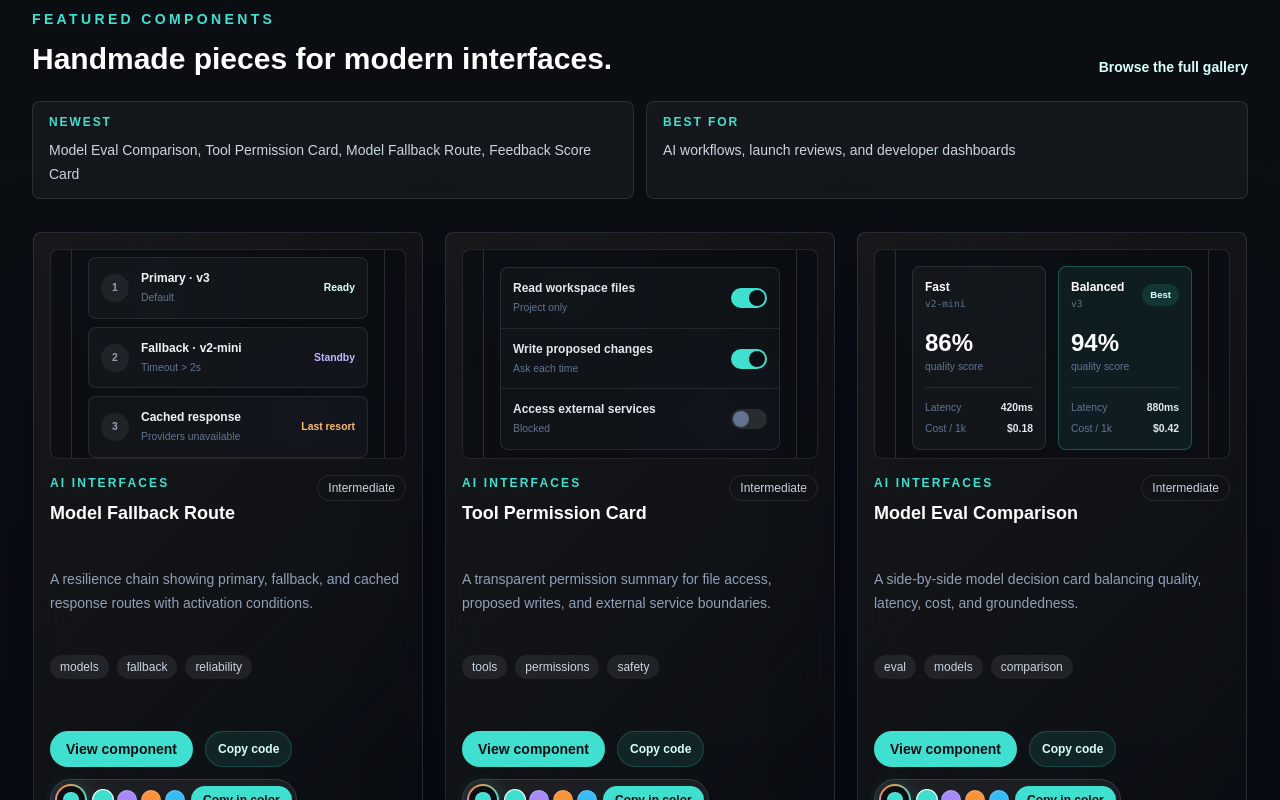
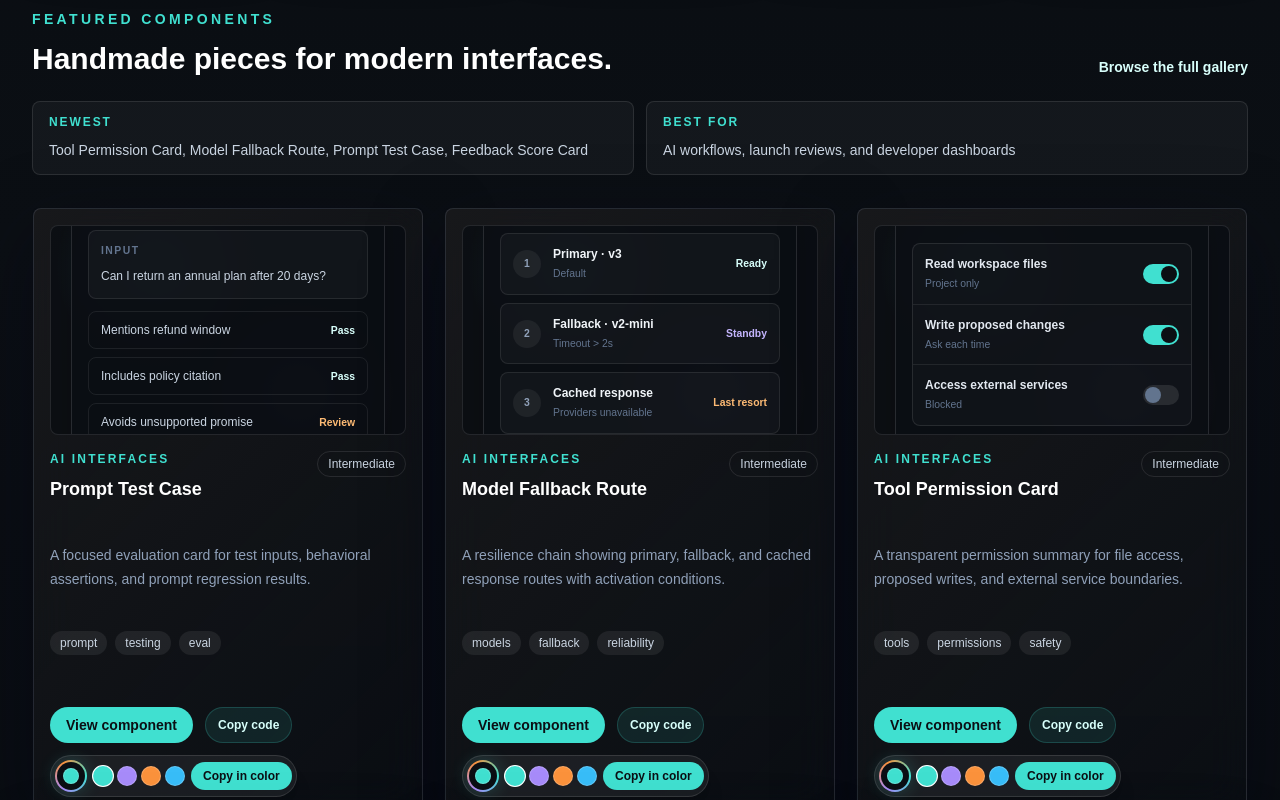
Before and after one commit to edujbarrios/edujbarrios-ui, a Next.js app: page / in a window 1280 px wide. Shown: the part 1300-2100 px from the top of the page. Built offline with nearby package versions, Linux system fonts and the light colour scheme.

Commit message:
add prompt test case (#8)
Co-authored-by: Eduardo J. Barrios <edujbarrios@users.noreply.github.com>

```diff
--- a/components/component-preview.tsx
+++ b/components/component-preview.tsx
@@ -42,6 +42,7 @@ import { PricingTierCard } from "@/components/ui/pricing-tier-card";
 import { ProgressStepper } from "@/components/ui/progress-stepper";
 import { PromptDiffViewer } from "@/components/ui/prompt-diff-viewer";
 import { PromptVersionSelect } from "@/components/ui/prompt-version-select";
+import { PromptTestCase } from "@/components/ui/prompt-test-case";
 import { PromptBadge } from "@/components/ui/prompt-badge";
 import { ReleaseChecklist } from "@/components/ui/release-checklist";
 import { SegmentedFilterTabs } from "@/components/ui/segmented-filter-tabs";
@@ -128,6 +129,7 @@ const previews: Record<ComponentSlug, ComponentType> = {
   "model-eval-comparison": ModelEvalComparison,
   "tool-permission-card": ToolPermissionCard,
   "model-fallback-route": ModelFallbackRoute,
+  "prompt-test-case": PromptTestCase,
   "human-checkpoint-card": HumanCheckpointCard,
   "context-window-meter": ContextWindowMeter,
   "agent-handoff-card": AgentHandoffCard,
--- /dev/null
+++ b/components/ui/prompt-test-case.tsx
@@ -0,0 +1,22 @@
+const assertions = [
+  { label: "Mentions refund window", passed: true },
+  { label: "Includes policy citation", passed: true },
+  { label: "Avoids unsupported promise", passed: false },
+];
+
+export function PromptTestCase() {
+  const passed = assertions.filter((assertion) => assertion.passed).length;
+
+  return (
+    <section className="w-full max-w-sm rounded-xl border border-white/12 bg-[#0b0f14]/92 p-4 shadow-2xl">
+      <header className="flex items-start justify-between gap-4"><div><p className="text-xs font-semibold uppercase tracking-[0.18em] text-[#40E0D0]">Prompt test</p><h3 className="mt-1 text-base font-bold text-white">Refund policy answer</h3></div><span className="rounded-full bg-[#fb923c]/12 px-2.5 py-1 text-[0.65rem] font-bold text-[#fdba74]">{passed}/{assertions.length} passed</span></header>
+      <div className="mt-4 rounded-lg border border-white/9 bg-white/[0.03] p-3"><p className="text-[0.65rem] font-semibold uppercase tracking-[0.14em] text-slate-500">Input</p><p className="mt-2 text-xs leading-5 text-slate-300">Can I return an annual plan after 20 days?</p></div>
+      <ul className="mt-3 space-y-2">
+        {assertions.map((assertion) => (
+          <li key={assertion.label} className="flex items-center justify-between gap-3 rounded-lg border border-white/8 px-3 py-2.5"><span className="text-xs text-slate-300">{assertion.label}</span><span className={assertion.passed ? "text-[0.65rem] font-bold text-[#d8fffb]" : "text-[0.65rem] font-bold text-[#fdba74]"}>{assertion.passed ? "Pass" : "Review"}</span></li>
+        ))}
+      </ul>
+      <button type="button" className="mt-3 w-full rounded-full bg-[#40E0D0] px-4 py-2.5 text-xs font-bold text-[#0b0f14] transition hover:bg-[#72eadf]">Run test again</button>
+    </section>
+  );
+}
--- a/data/component-code.ts
+++ b/data/component-code.ts
@@ -1145,6 +1145,23 @@ export function ModelFallbackRoute() {
     </section>
   );
 }`,
+  "prompt-test-case": `const assertions = [
+  { label: "Mentions refund window", passed: true },
+  { label: "Includes policy citation", passed: true },
+  { label: "Avoids unsupported promise", passed: false },
+];
+
+export function PromptTestCase() {
+  const passed = assertions.filter((assertion) => assertion.passed).length;
+  return (
+    <section className="w-full max-w-sm rounded-xl border border-white/12 bg-[#0b0f14]/92 p-4 shadow-2xl">
+      <header className="flex items-start justify-between gap-4"><div><p className="text-xs font-semibold uppercase tracking-[0.18em] text-[#40E0D0]">Prompt test</p><h3 className="mt-1 text-base font-bold text-white">Refund policy answer</h3></div><span className="rounded-full bg-[#fb923c]/12 px-2.5 py-1 text-[0.65rem] font-bold text-[#fdba74]">{passed}/{assertions.length} passed</span></header>
+      <div className="mt-4 rounded-lg border border-white/9 bg-white/[0.03] p-3"><p className="text-[0.65rem] font-semibold uppercase tracking-[0.14em] text-slate-500">Input</p><p className="mt-2 text-xs leading-5 text-slate-300">Can I return an annual plan after 20 days?</p></div>
+      <ul className="mt-3 space-y-2">{assertions.map((assertion) => <li key={assertion.label} className="flex items-center justify-between gap-3 rounded-lg border border-white/8 px-3 py-2.5"><span className="text-xs text-slate-300">{assertion.label}</span><span className={assertion.passed ? "text-[0.65rem] font-bold text-[#d8fffb]" : "text-[0.65rem] font-bold text-[#fdba74]"}>{assertion.passed ? "Pass" : "Review"}</span></li>)}</ul>
+      <button type="button" className="mt-3 w-full rounded-full bg-[#40E0D0] px-4 py-2.5 text-xs font-bold text-[#0b0f14]">Run test again</button>
+    </section>
+  );
+}`,
   "feedback-score-card": `const ratings = [
   { label: "Useful", value: "94%" },
   { label: "Clear", value: "89%" },
--- a/lib/components.ts
+++ b/lib/components.ts
@@ -754,6 +754,18 @@ export const components: ComponentItem[] = [
     featured: true,
   },
   {
+    slug: "prompt-test-case",
+    name: "Prompt Test Case",
+    description: "A focused evaluation card for test inputs, behavioral assertions, and prompt regression results.",
+    category: "AI Interfaces",
+    tags: ["prompt", "testing", "eval"],
+    difficulty: "Intermediate",
+    code: componentCode["prompt-test-case"],
+    usage: `<PromptTestCase />`,
+    accessibility: "Every assertion includes a visible Pass or Review label, and the summary reports an exact fraction.",
+    featured: true,
+  },
+  {
     slug: "feedback-score-card",
     name: "Feedback Score Card",
     description: "A reviewer feedback summary for beta launches, QA passes, and design reviews.",
```
